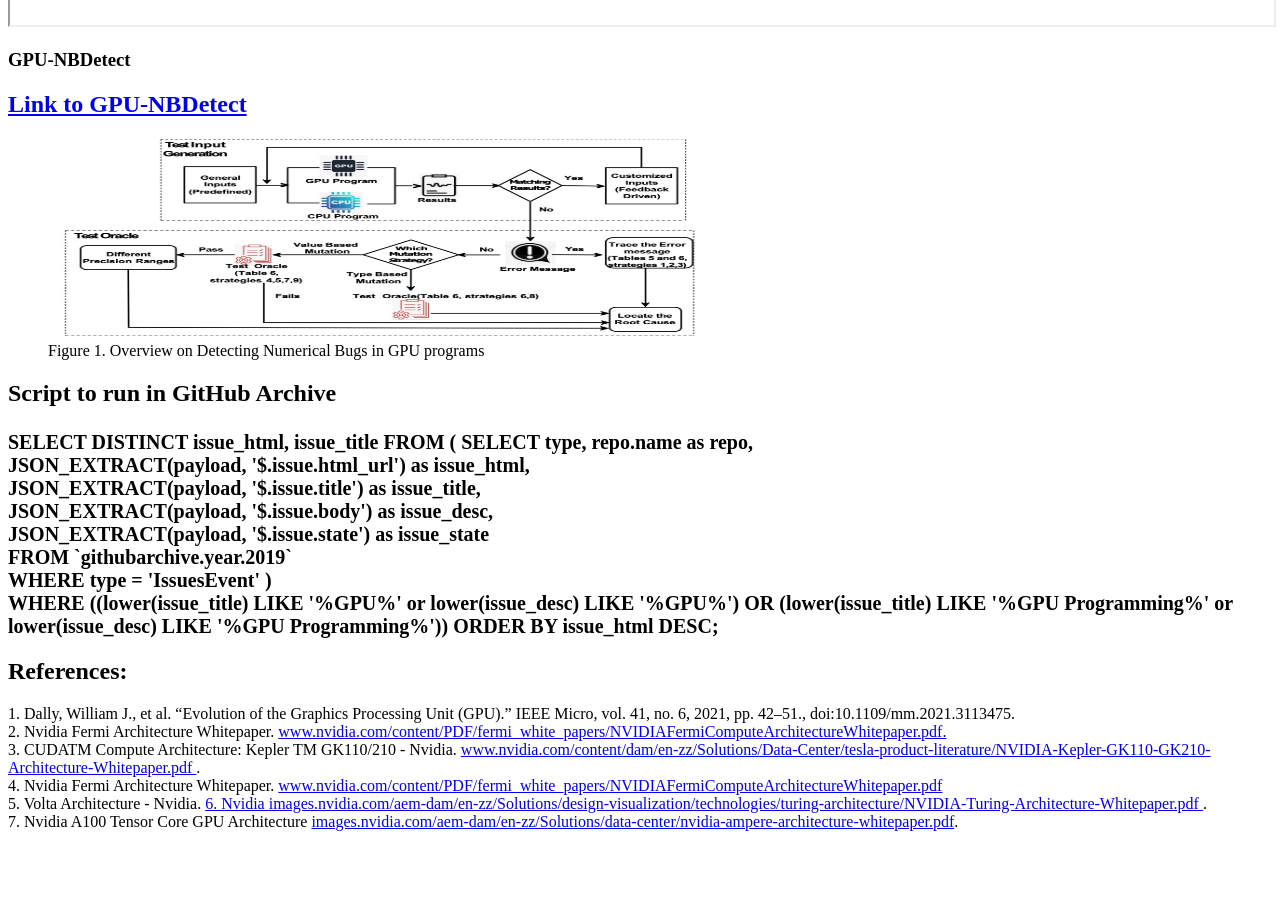
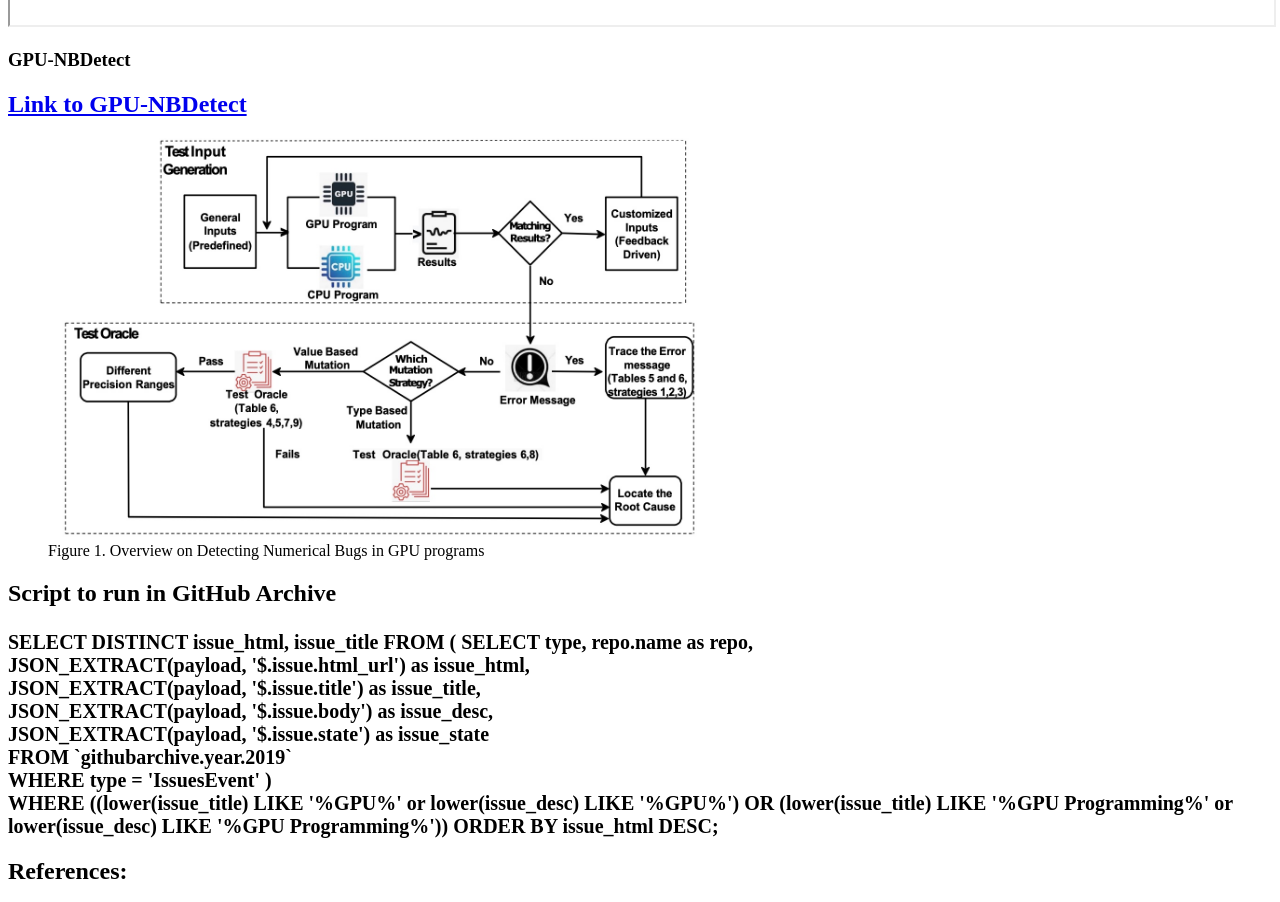
Before and after one commit to GPU-Program-Bug-Study/Comprehensive-Study-on-GPU-Program-Numerical-Issues.github.io, a plain HTML site: page index.html in a window 1280 px wide. Shown: the part 7820-8722 px from the top of the page. Before the commit the page ends 8667 px from the top, so only its background shows below. Drawn offline with Linux system fonts and the light colour scheme; grey boxes are pictures that could not be loaded.

Commit message:
Update index.html

```diff
--- a/index.html
+++ b/index.html
@@ -609,7 +609,7 @@ table, th, td {
 
 
         <figure>
-          <img src="./Images/EDE304CF-CE51-4BA0-A635-268AAA689484.jpeg" alt="Overview" width="650" height="200">
+          <img src="./Images/EDE304CF-CE51-4BA0-A635-268AAA689484.jpeg" alt="Overview" width="650" height="400">
            <figcaption>Figure 1. Overview on Detecting Numerical Bugs in GPU programs</figcaption>
         </figure>
 
```
